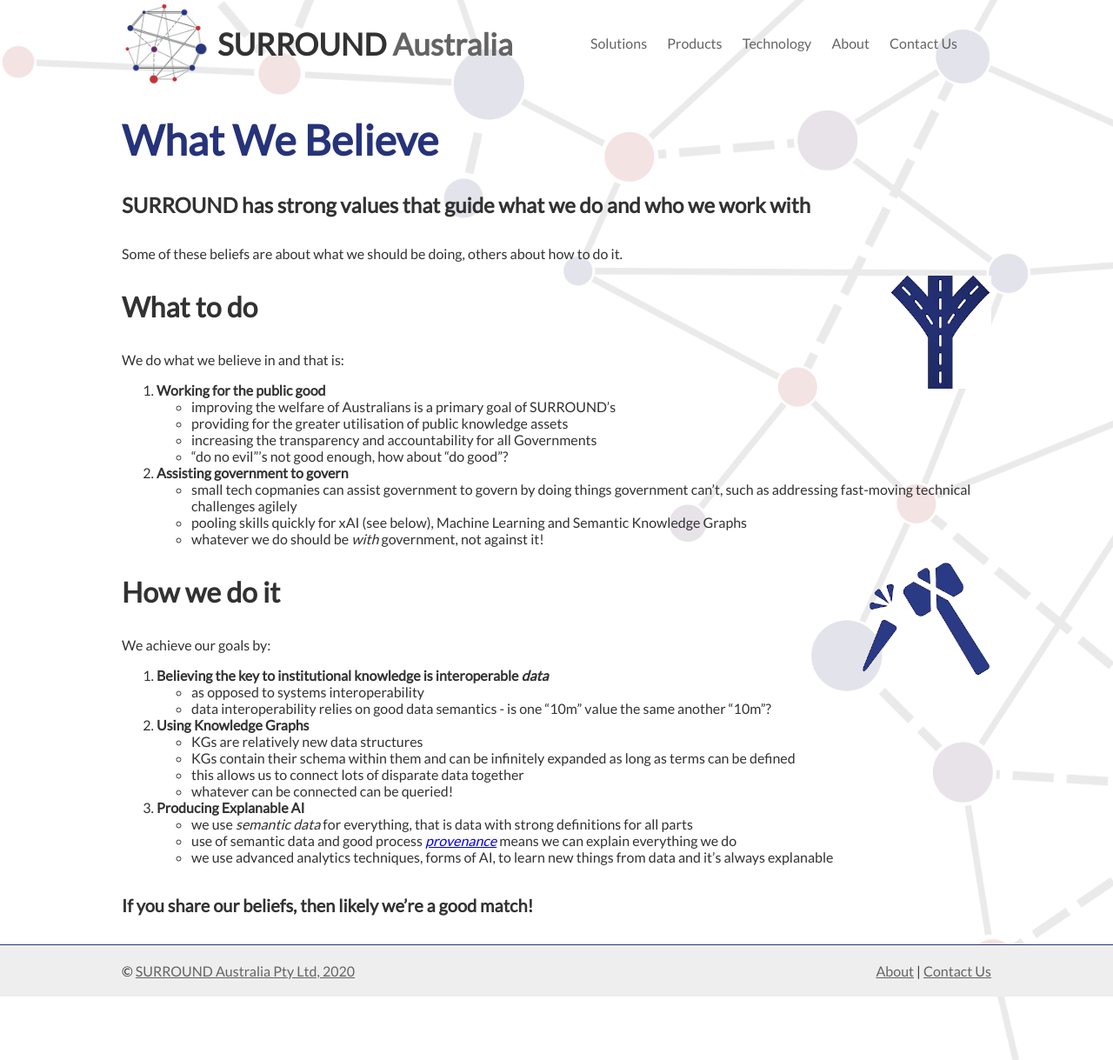
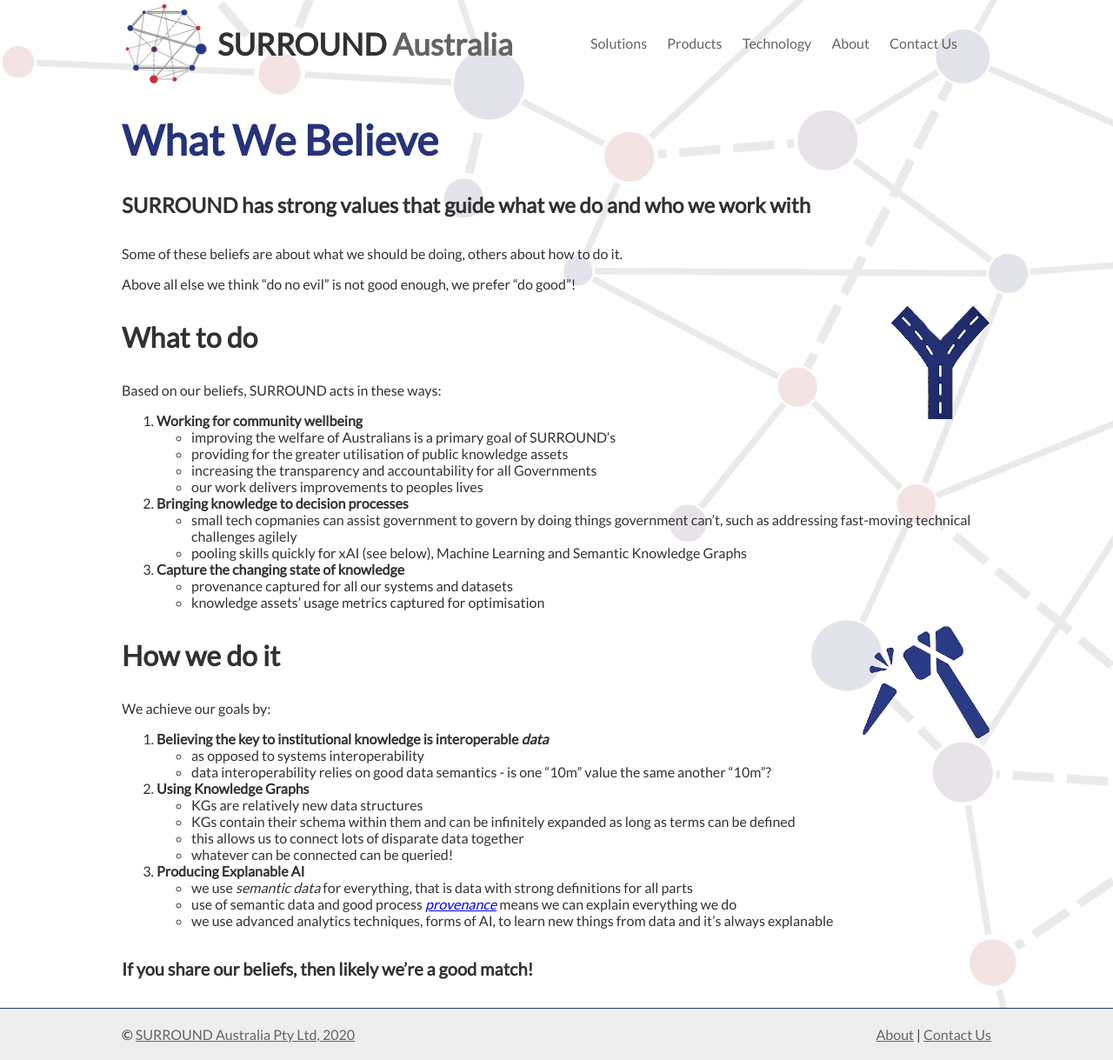
Before and after one commit to surroundaustralia/surroundaustralia.com, a Jekyll site: the page built from pages/believe.md, in a window 1280 px wide. Shown: the whole page at 87% size. Built offline with Jekyll 4.4.1, drawn with Linux system fonts in a browser that asks for light colours.

Commit message:
Marcu's edits to Believe

```diff
--- a/pages/believe.md
+++ b/pages/believe.md
@@ -9,21 +9,26 @@
 
 Some of these beliefs are about what we should be doing, others about how to do it.
 
+Above all else we think "do no evil" is not good enough, we prefer "do good"!
+
 <img src="images/fork-in-road.png" style="float:right;" />
 
 ### What to do
-We do what we believe in and that is:
+Based on our beliefs, SURROUND acts in these ways:
 
-1. **Working for the public good**
+1. **Working for community wellbeing**
   * improving the welfare of Australians is a primary goal of SURROUND's
   * providing for the greater utilisation of public knowledge assets
   * increasing the transparency and accountability for all Governments
-  * "do no evil"'s not good enough, how about "do good"?
+  * our work delivers improvements to peoples lives
 
-2. **Assisting government to govern**
+2. **Bringing knowledge to decision processes**
   * small tech copmanies can assist government to govern by doing things government can't, such as addressing fast-moving technical challenges agilely
   * pooling skills quickly for xAI (see below), Machine Learning and Semantic Knowledge Graphs
-  * whatever we do should be *with* government, not against it!
+
+3. **Capture the changing state of knowledge**
+  * provenance captured for all our systems and datasets
+  * knowledge assets' usage metrics captured for optimisation
 
 <img src="images/how-we-do-it.png" style="float:right;" />
 
```
Also changed, not shown: images/fork-in-road.png.
